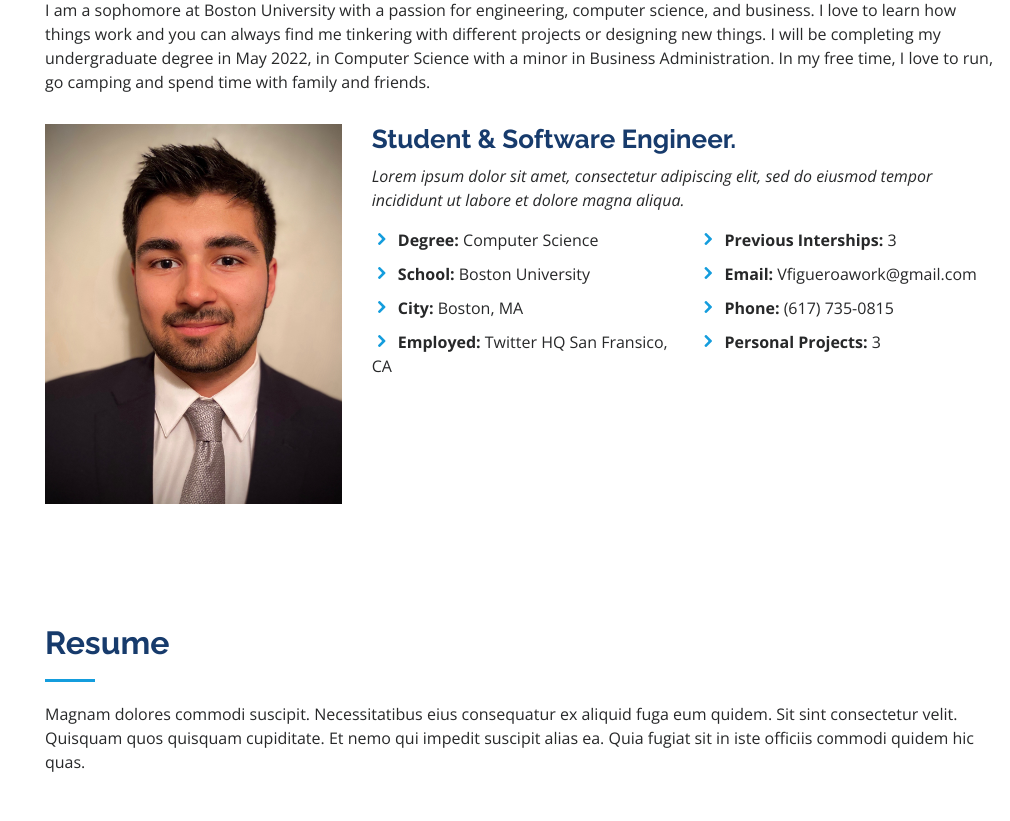
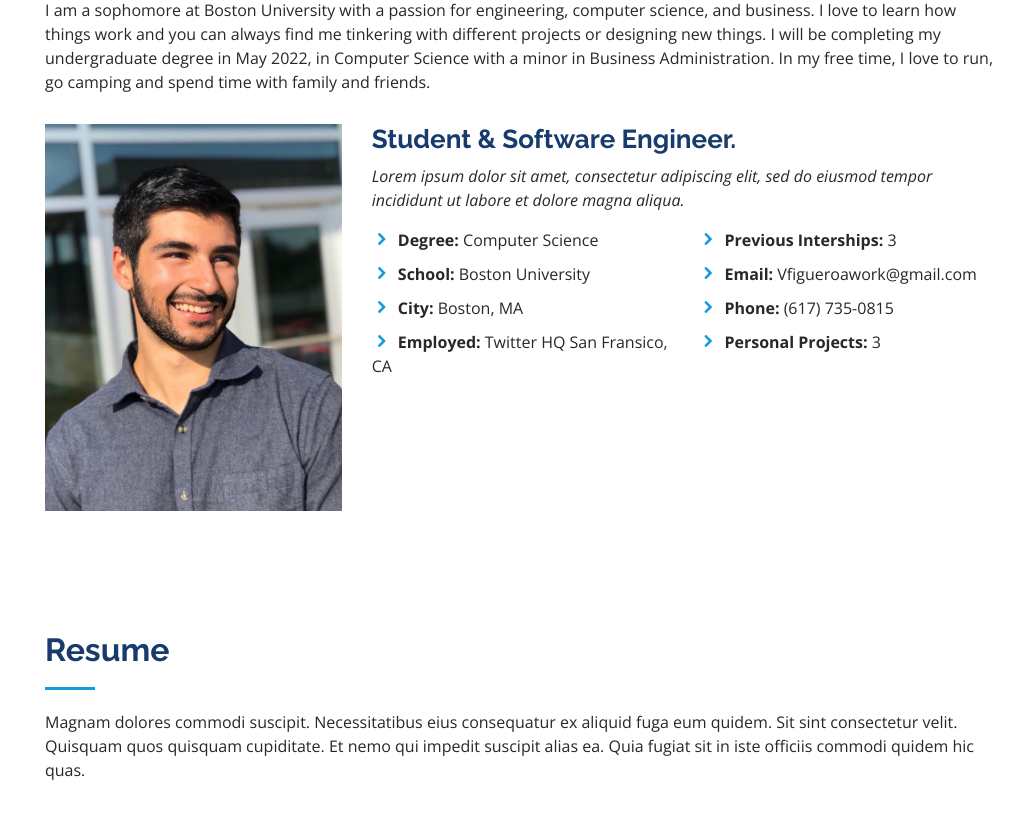
Before and after one commit to victorfigueroabuilds/personalwebsite, a plain HTML site: page index.html in a window 1280 px wide. Shown: the part 940-1761 px from the top of the page, without its empty margins (270-1280 px from the left). Drawn offline with nearby package versions, Linux system fonts and the light colour scheme.

Commit message:
Changed picture in Bio section as well

```diff
--- a/index.html
+++ b/index.html
@@ -89,7 +89,7 @@
 
         <div class="row">
           <div class="col-lg-4" data-aos="fade-right">
-            <img src="assets/img/profile-img.jpg" class="img-fluid" alt="">
+            <img src="assets/img/Profile.jpg" class="img-fluid" alt="">
           </div>
           <div class="col-lg-8 pt-4 pt-lg-0 content" data-aos="fade-left">
             <h3>Student &amp; Software Engineer.</h3>
```
